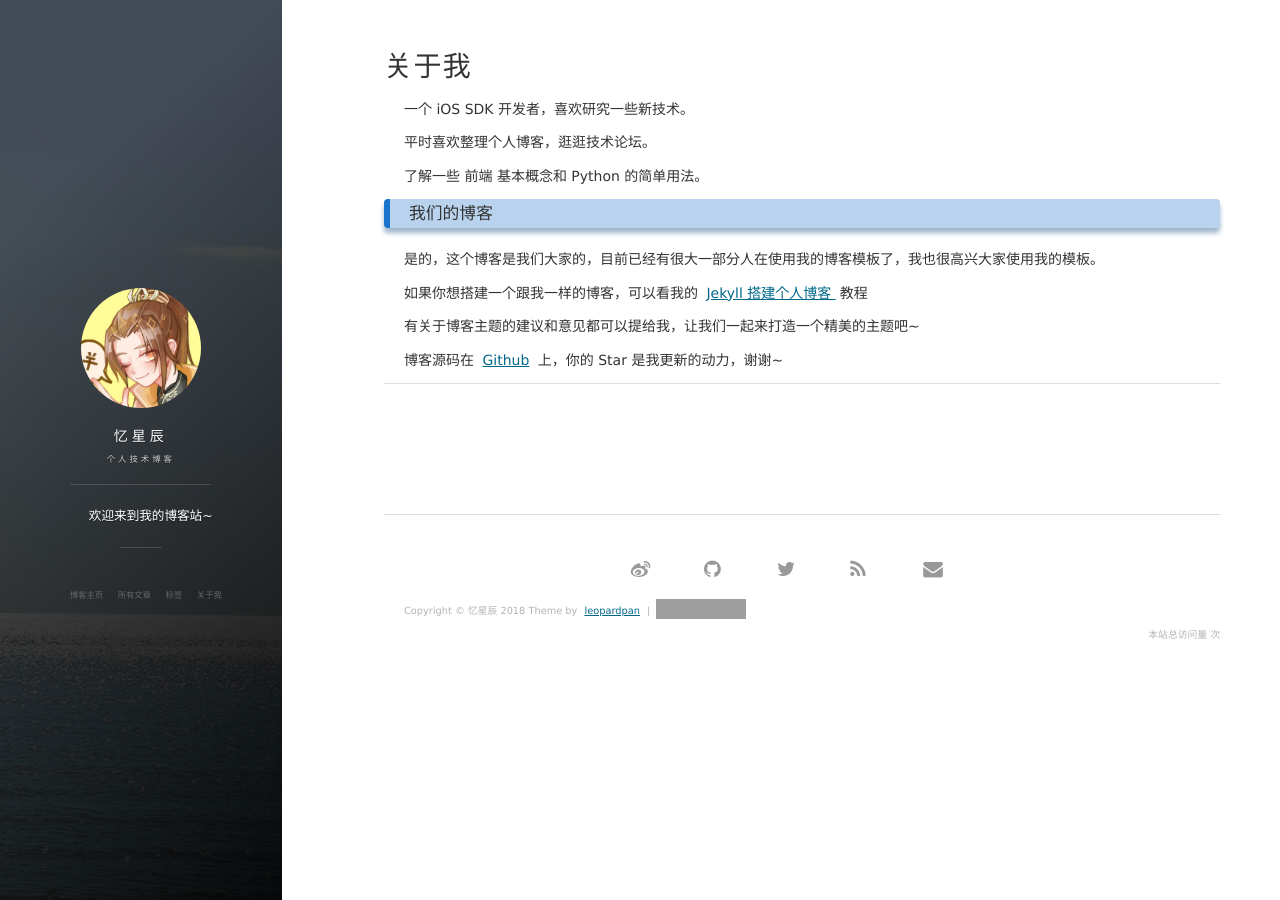
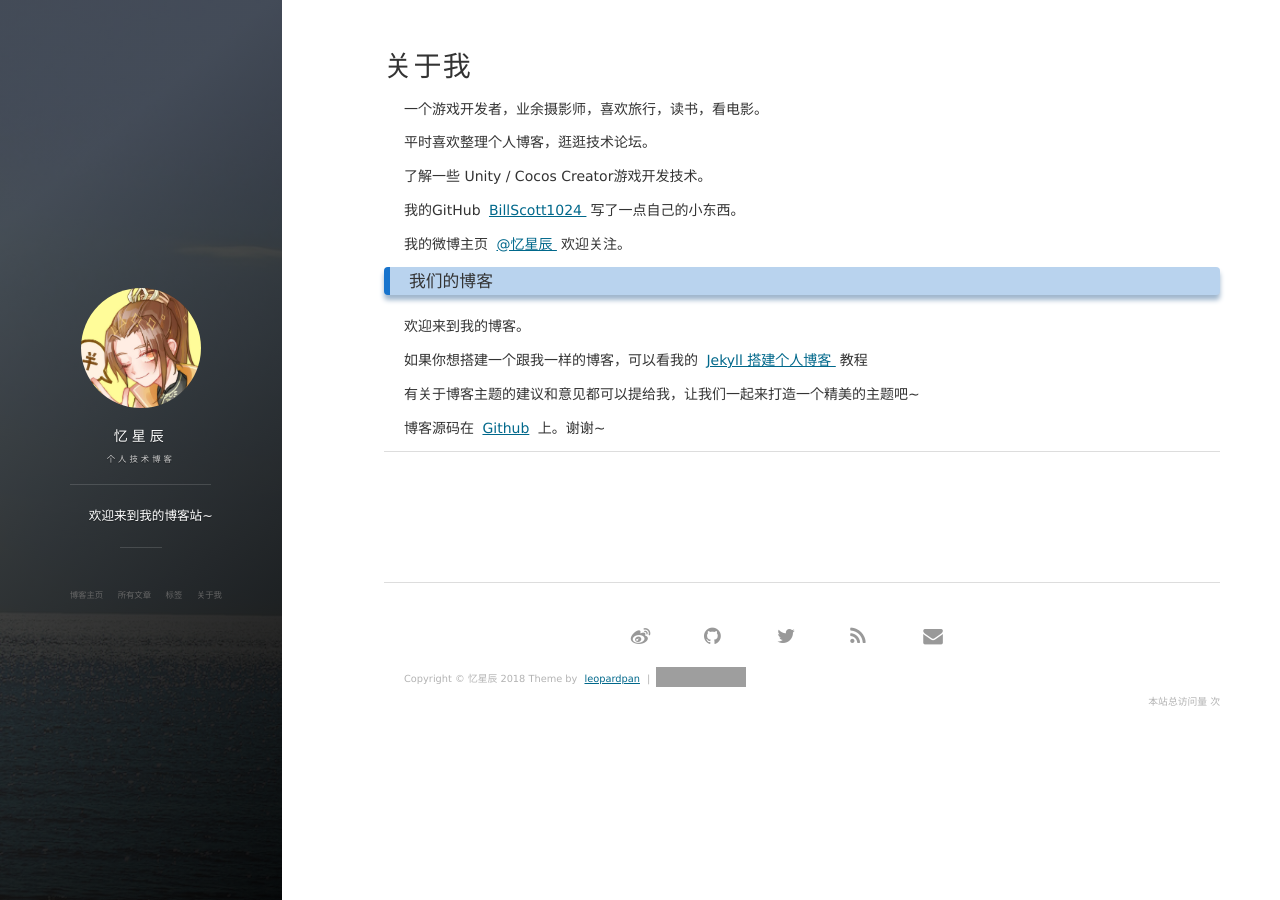
Before and after one commit to BillScott1024/billscott1024.github.io, a Jekyll site: the page built from about.md, in a window 1280 px wide. Built offline with Jekyll 4.4.1, drawn with Linux system fonts in a browser that asks for light colours; nearby versions of some CDN libraries; comment, search, counter and statistics services are not loaded; grey boxes are pictures that could not be loaded.

Commit message:
update about page

```diff
--- a/about.md
+++ b/about.md
@@ -3,11 +3,22 @@ layout: page
 title: 关于我
 ---
 
-一个 iOS SDK 开发者，喜欢研究一些新技术。
+一个游戏开发者，业余摄影师，喜欢旅行，读书，看电影。
 <p>
 平时喜欢整理个人博客，逛逛技术论坛。
 <p>
-了解一些 前端 基本概念和 Python 的简单用法。
+了解一些 Unity / Cocos Creator游戏开发技术。
+
+<p>
+
+我的GitHub
+<a target="_blank" href="https://github.com/BillScott1024"> BillScott1024 </a>
+写了一点自己的小东西。
+<p>
+
+我的微博主页
+<a target="_blank" href="https://weibo.com/210004370"> @忆星辰 </a>
+欢迎关注。
 
 <p>
 
@@ -15,7 +26,7 @@ title: 关于我
 
 <p>
 
-是的，这个博客是我们大家的，目前已经有很大一部分人在使用我的博客模板了，我也很高兴大家使用我的模板。
+欢迎来到我的博客。
 
 <p>
 
@@ -29,7 +40,7 @@ title: 关于我
 
 <p>
 
-博客源码在 <a target="_blank" href='https://github.com/leopardpan/leopardpan.github.io/'>Github</a> 上，你的 Star 是我更新的动力，谢谢~
+博客源码在 <a target="_blank" href='https://github.com/BillScott1024/billscott1024.github.io'>Github</a> 上。谢谢~
 
 <p>
 
```
